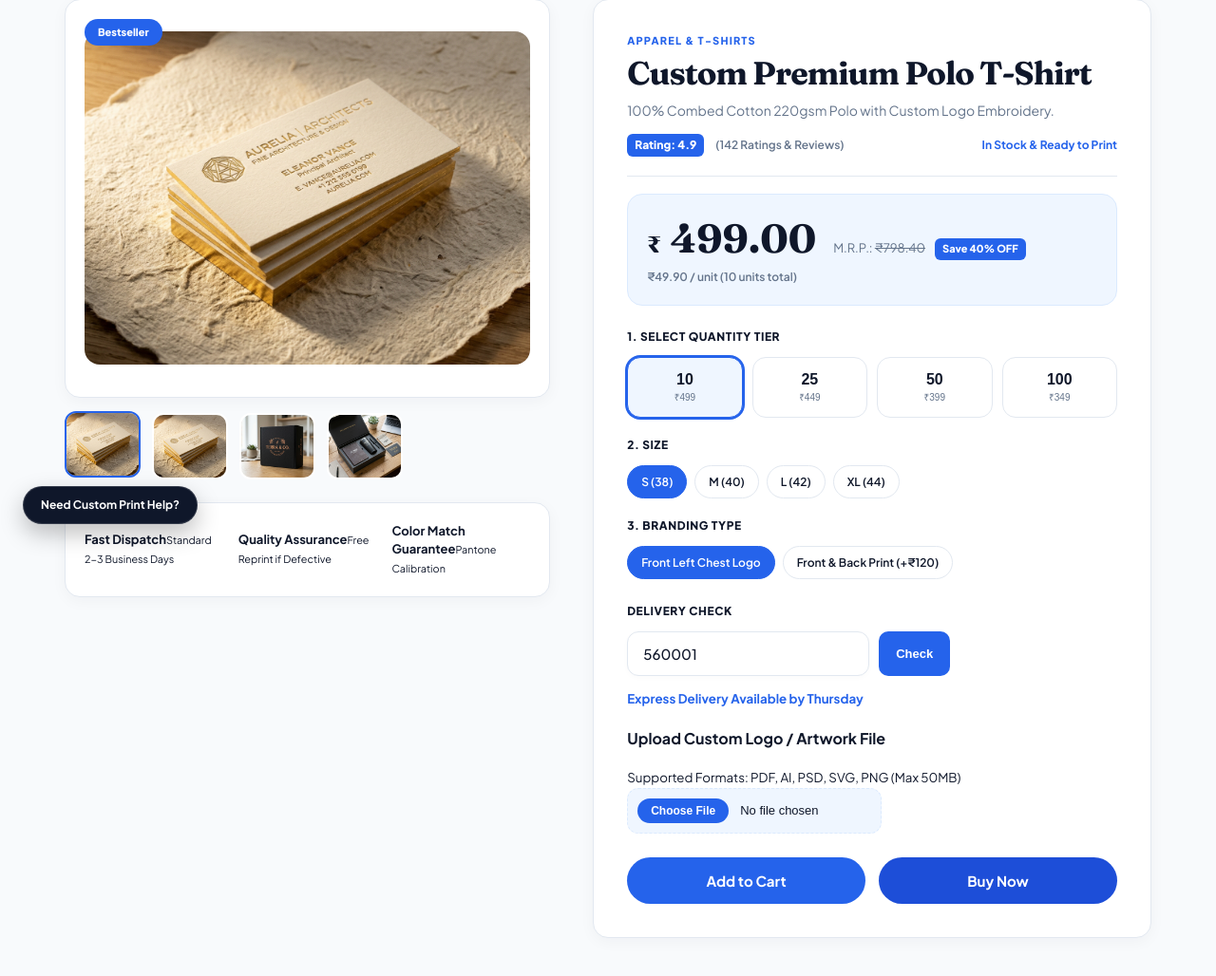
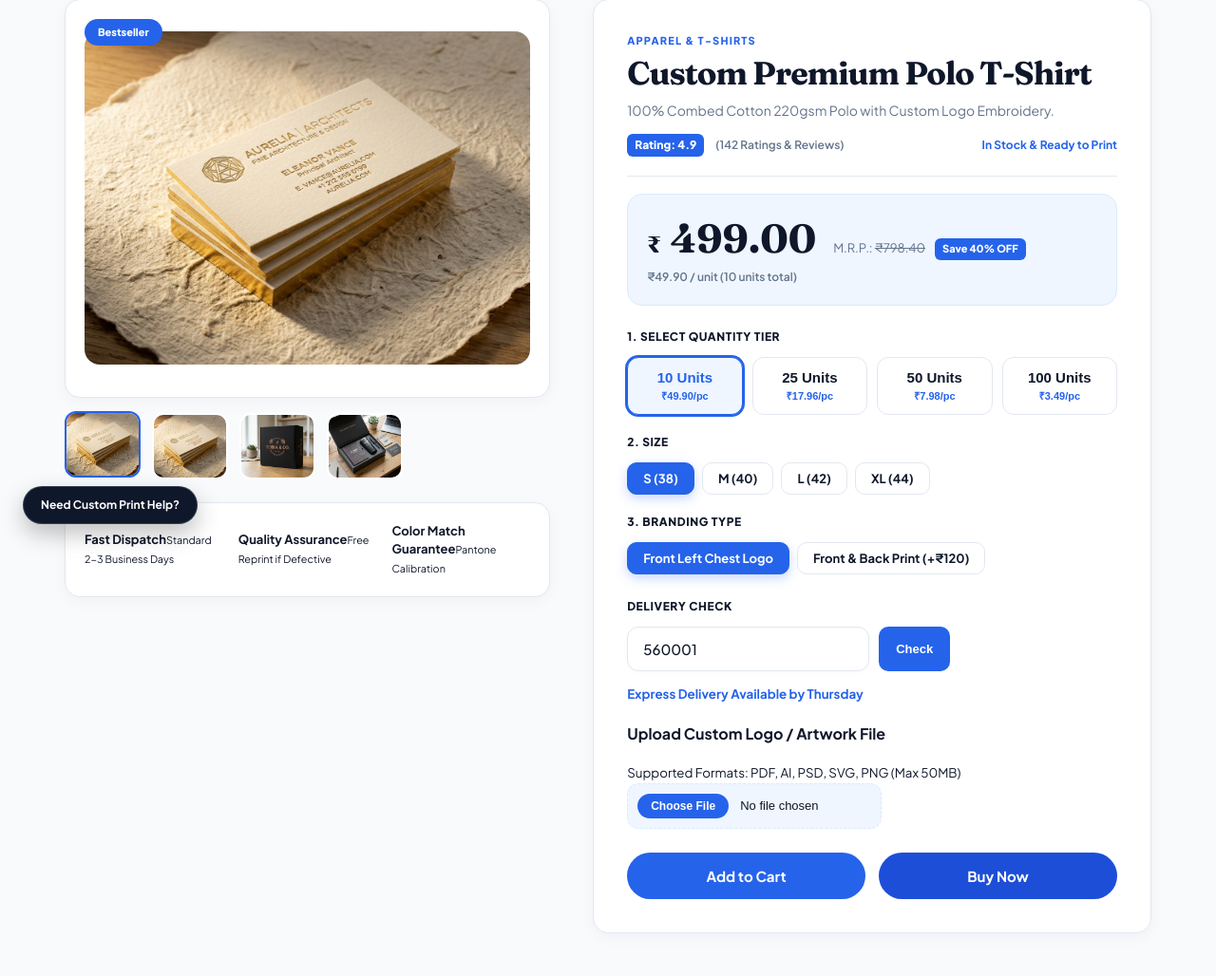
Before and after one commit to kashichavan/print_factory, a Django app: a page that uses templates/content/product_detail.html in a window 1280 px wide. Shown: the part 163-1191 px from the top of the page at 95% size. Run offline with Django 5.2, Linux system fonts and the light colour scheme; data comes from the database, SQL or seed files in the repository; data that the repository does not hold is empty.

Commit message:
fix: apparel quantity tier and size pill selector UI on category and PDP pages

```diff
--- a/static/css/site.css
+++ b/static/css/site.css
@@ -609,16 +609,95 @@ input[type=file]::file-selector-button:hover { background: var(--blue-dark); }
 
 .vp-modal-body { padding: 30px 35px; display: grid; grid-template-columns: 0.8fr 1.2fr; gap: 35px; }
 .vp-modal-preview img { width: 100%; height: 220px; object-fit: cover; border-radius: 16px; margin-bottom: 20px; border: 1px solid var(--subtle-border); }
-.vp-qty-grid { display: grid; grid-template-columns: repeat(4, 1fr); gap: 10px; }
-.vp-qty-btn { padding: 14px 10px; border: 1.5px solid var(--subtle-border); border-radius: 14px; background: #ffffff; cursor: pointer; display: flex; flex-direction: column; align-items: center; transition: all 0.2s ease; }
-.vp-qty-btn b { font-size: 16px; color: var(--ink); }
-.vp-qty-btn span { font-size: 10px; color: var(--muted); margin-top: 2px; }
-.vp-qty-btn .save-tag { color: var(--blue-primary); font-weight: 700; }
-.vp-qty-btn.active { border-color: var(--blue-primary); background: var(--blue-light); box-shadow: 0 0 0 2px var(--blue-primary); }
+.vp-form-group {
+  margin-bottom: 20px;
+}
+.vp-form-group label {
+  font-size: 11px;
+  font-weight: 800;
+  letter-spacing: 0.8px;
+  text-transform: uppercase;
+  color: var(--ink);
+  margin-bottom: 8px;
+  display: block;
+}
 
-.vp-option-chips { display: flex; flex-wrap: wrap; gap: 8px; }
-.vp-chip { padding: 9px 14px; border: 1.5px solid var(--subtle-border); border-radius: 99px; background: #ffffff; font: 600 12px 'Plus Jakarta Sans', sans-serif; cursor: pointer; transition: all 0.2s ease; color: var(--ink); }
-.vp-chip.active { background: var(--blue-primary); color: #ffffff; border-color: var(--blue-primary); }
+.vp-qty-grid {
+  display: grid;
+  grid-template-columns: repeat(auto-fill, minmax(110px, 1fr));
+  gap: 10px;
+}
+.vp-qty-btn {
+  padding: 12px 10px;
+  border: 1.5px solid var(--subtle-border);
+  border-radius: 12px;
+  background: #ffffff;
+  cursor: pointer;
+  display: flex;
+  flex-direction: column;
+  align-items: center;
+  justify-content: center;
+  transition: all 0.2s cubic-bezier(0.16, 1, 0.3, 1);
+}
+.vp-qty-btn b {
+  font-size: 15px;
+  font-weight: 800;
+  color: var(--ink);
+}
+.vp-qty-btn span {
+  font-size: 11px;
+  color: var(--muted);
+  margin-top: 3px;
+  font-weight: 600;
+}
+.vp-qty-btn .save-tag {
+  color: var(--blue-primary);
+  font-weight: 700;
+}
+.vp-qty-btn:hover {
+  border-color: var(--blue-primary);
+  transform: translateY(-2px);
+}
+.vp-qty-btn.active {
+  border-color: var(--blue-primary);
+  background: var(--blue-light);
+  box-shadow: 0 0 0 2px var(--blue-primary);
+}
+.vp-qty-btn.active b {
+  color: var(--blue-primary);
+}
+
+.vp-option-chips {
+  display: flex;
+  flex-wrap: wrap;
+  gap: 8px;
+}
+.vp-chip {
+  padding: 8px 16px;
+  min-width: 48px;
+  border: 1.5px solid var(--subtle-border);
+  border-radius: 10px;
+  background: #ffffff;
+  font: 700 13px 'Plus Jakarta Sans', sans-serif;
+  cursor: pointer;
+  transition: all 0.2s ease;
+  color: var(--ink);
+  display: inline-flex;
+  align-items: center;
+  justify-content: center;
+  text-align: center;
+}
+.vp-chip:hover {
+  border-color: var(--blue-primary);
+  color: var(--blue-primary);
+  background: var(--blue-light);
+}
+.vp-chip.active {
+  background: var(--blue-primary);
+  color: #ffffff;
+  border-color: var(--blue-primary);
+  box-shadow: 0 4px 12px rgba(37, 99, 235, 0.25);
+}
 
 .vp-modal-footer { padding: 20px 35px; border-top: 1px solid var(--subtle-border); background: var(--blue-light); border-radius: 0 0 24px 24px; display: flex; align-items: center; justify-content: space-between; }
 .vp-modal-price-calc strong { font: 700 28px 'Fraunces', Georgia, serif; color: var(--ink); }
--- a/templates/content/category_detail.html
+++ b/templates/content/category_detail.html
@@ -218,7 +218,8 @@ function renderCatDynamicForm(product) {
       btn.setAttribute('data-price', rule.price);
       btn.onclick = function() { selectCatQty(this); };
 
-      btn.innerHTML = `<b>${rule.qty.toLocaleString()}</b><span>₹${rule.price}</span>`;
+      const unitPrice = (parseFloat(rule.price) / parseInt(rule.qty)).toFixed(2);
+      btn.innerHTML = `<b>${rule.qty.toLocaleString()} Units</b><span class="save-tag">₹${unitPrice}/pc</span>`;
       qtyGrid.appendChild(btn);
     });
 
--- a/templates/content/product_detail.html
+++ b/templates/content/product_detail.html
@@ -164,7 +164,8 @@ function renderPdpDynamicOptions(product) {
       btn.setAttribute('data-price', rule.price);
       btn.onclick = function() { selectPdpQty(this); };
 
-      btn.innerHTML = `<b>${rule.qty.toLocaleString()}</b><span>₹${rule.price}</span>`;
+      const unitPrice = (parseFloat(rule.price) / parseInt(rule.qty)).toFixed(2);
+      btn.innerHTML = `<b>${rule.qty.toLocaleString()} Units</b><span class="save-tag">₹${unitPrice}/pc</span>`;
       qtyGrid.appendChild(btn);
     });
 
```
